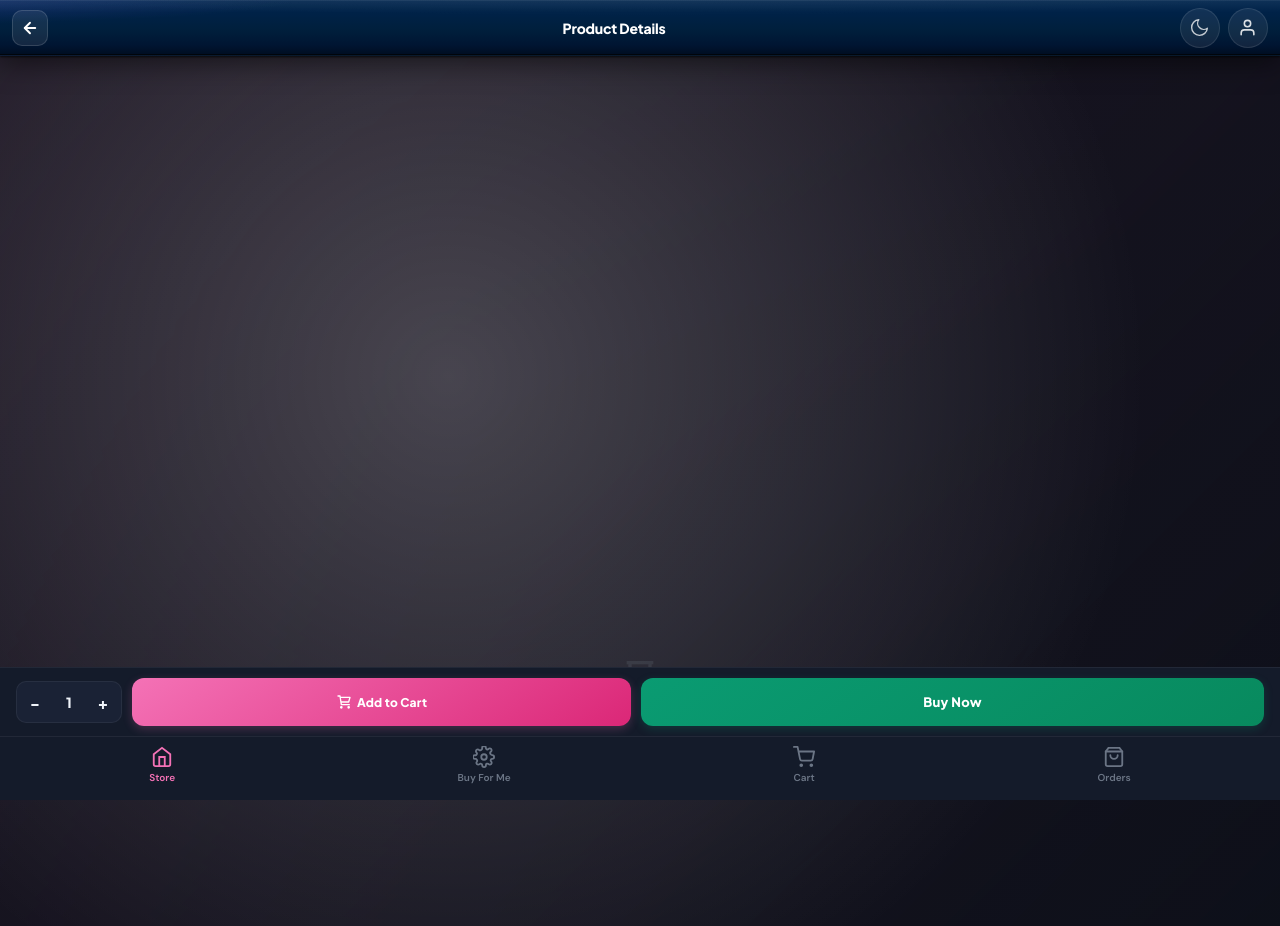
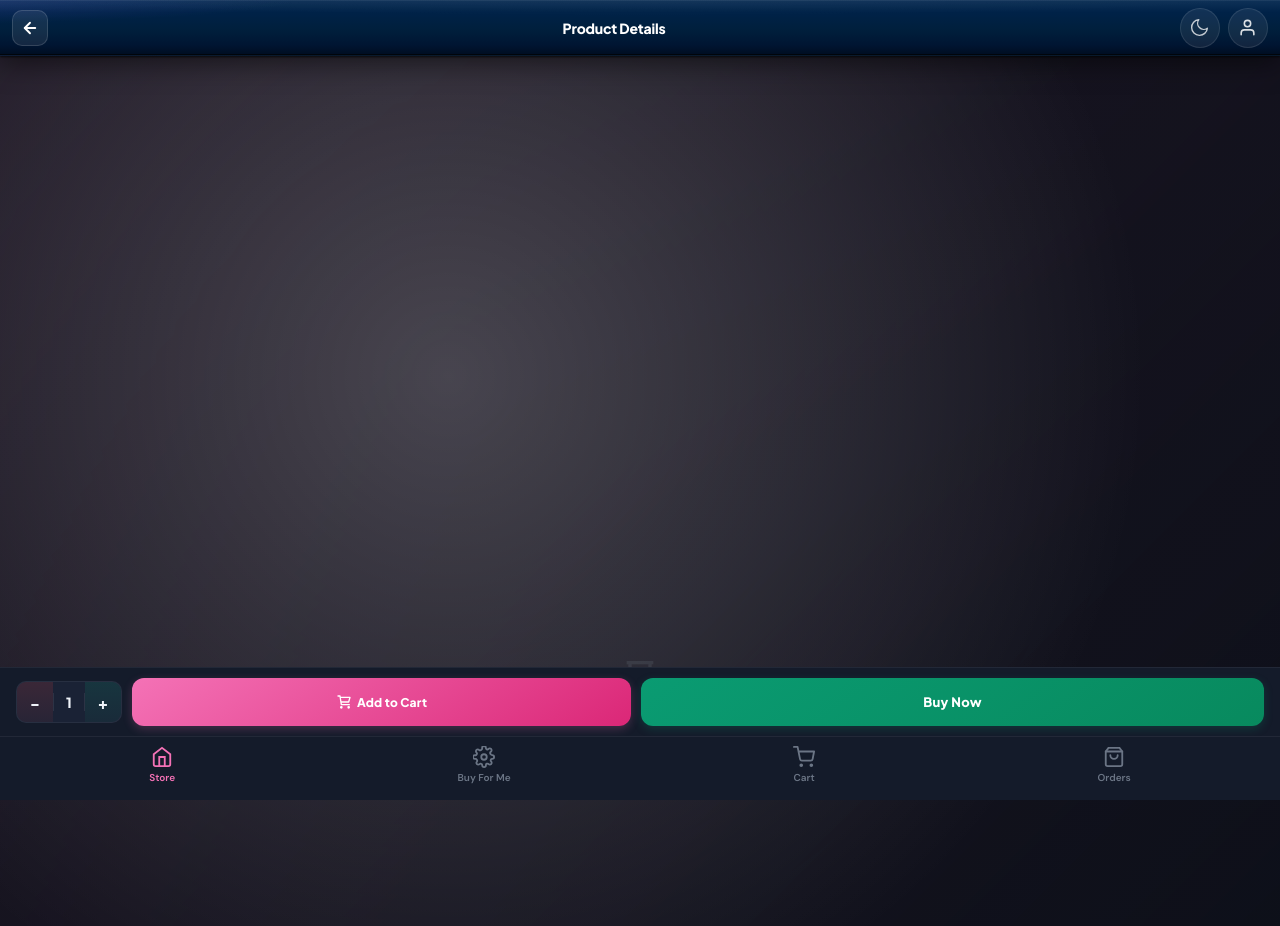
Before and after one commit to XHanos141/SV-Web, a plain HTML site: page product_view_cosmetic.html in a window 1280 px wide. Both pictures are taken after a click on the button 1199 px from the left and 27 px from the top of the page. Shown: the top 926 px of the page. Drawn offline with nearby package versions, Linux system fonts and the light colour scheme.

Commit message:
product_view_cosmetic.html: apply colored quantity stepper (red minus / green plus) matching Buy For Me style

```diff
--- a/product_view_cosmetic.html
+++ b/product_view_cosmetic.html
@@ -322,19 +322,36 @@ body.dark-mode .pv-dot.active{
 }
 .pv-qty{
   display:flex;align-items:center;gap:0;
-  background:var(--surface2);border:1px solid var(--border);
+  background:var(--surface2);border:1px solid rgba(242,100,48,.4);
   border-radius:10px;overflow:hidden;
   flex-shrink:0;
 }
+body.dark-mode .pv-qty{border-color:var(--border)}
 .pv-qty button{
   width:36px;height:40px;background:none;border:none;
   font-family:var(--font-display);font-size:16px;font-weight:800;
   color:var(--text);cursor:pointer;display:flex;align-items:center;justify-content:center;
+  transition:transform .1s cubic-bezier(.34,1.56,.64,1),background .1s ease;
+  -webkit-tap-highlight-color:transparent;user-select:none;
 }
+.pv-qty-minus{
+  background:linear-gradient(180deg,rgba(225,67,67,0.10) 0%,rgba(225,67,67,0.04) 100%);
+  color:var(--red);
+}
+body.dark-mode .pv-qty-minus{background:linear-gradient(180deg,rgba(225,67,67,0.16) 0%,rgba(225,67,67,0.07) 100%)}
+.pv-qty-minus:active{background:rgba(225,67,67,0.18);transform:scale(.88) translateY(1px)}
+.pv-qty-plus{
+  background:linear-gradient(180deg,rgba(10,155,114,0.10) 0%,rgba(10,155,114,0.04) 100%);
+  color:var(--green);
+}
+body.dark-mode .pv-qty-plus{background:linear-gradient(180deg,rgba(10,155,114,0.16) 0%,rgba(10,155,114,0.07) 100%)}
+.pv-qty-plus:active{background:rgba(10,155,114,0.18);transform:scale(.88) translateY(1px)}
 .pv-qty span{
   width:32px;text-align:center;font-family:var(--font-display);
   font-size:14px;font-weight:800;color:var(--text);
+  border-left:1px solid rgba(0,0,0,0.08);border-right:1px solid rgba(0,0,0,0.08);
 }
+body.dark-mode .pv-qty span{border-left-color:rgba(255,255,255,0.08);border-right-color:rgba(255,255,255,0.08)}
 .pv-btn-cart{
   flex:1;height:48px;border-radius:12px;
   background:linear-gradient(145deg,var(--accent),#DB2777);
@@ -833,9 +850,9 @@ body.dark-mode .pv-dot.active{
 
 <div class="pv-actions">
   <div class="pv-qty">
-    <button onclick="changeQty(-1)">−</button>
+    <button class="pv-qty-minus" onclick="changeQty(-1)" aria-label="Decrease quantity">−</button>
     <span id="qtyVal">1</span>
-    <button onclick="changeQty(1)">+</button>
+    <button class="pv-qty-plus" onclick="changeQty(1)" aria-label="Increase quantity">+</button>
   </div>
   <button class="pv-btn-cart" onclick="addToCart()">
     <svg width="16" height="16" viewBox="0 0 24 24" fill="none" stroke="currentColor" stroke-width="2" stroke-linecap="round" stroke-linejoin="round"><path d="M6.29977 5H21L19 12H7.37671M20 16H8L6 3H3M9 20C9 20.5523 8.55228 21 8 21C7.44772 21 7 20.5523 7 20C7 19.4477 7.44772 19 8 19C8.55228 19 9 19.4477 9 20ZM20 20C20 20.5523 19.5523 21 19 21C18.4477 21 18 20.5523 18 20C18 19.4477 18.4477 19 19 19C19.5523 19 20 19.4477 20 20Z"/></svg>
```
